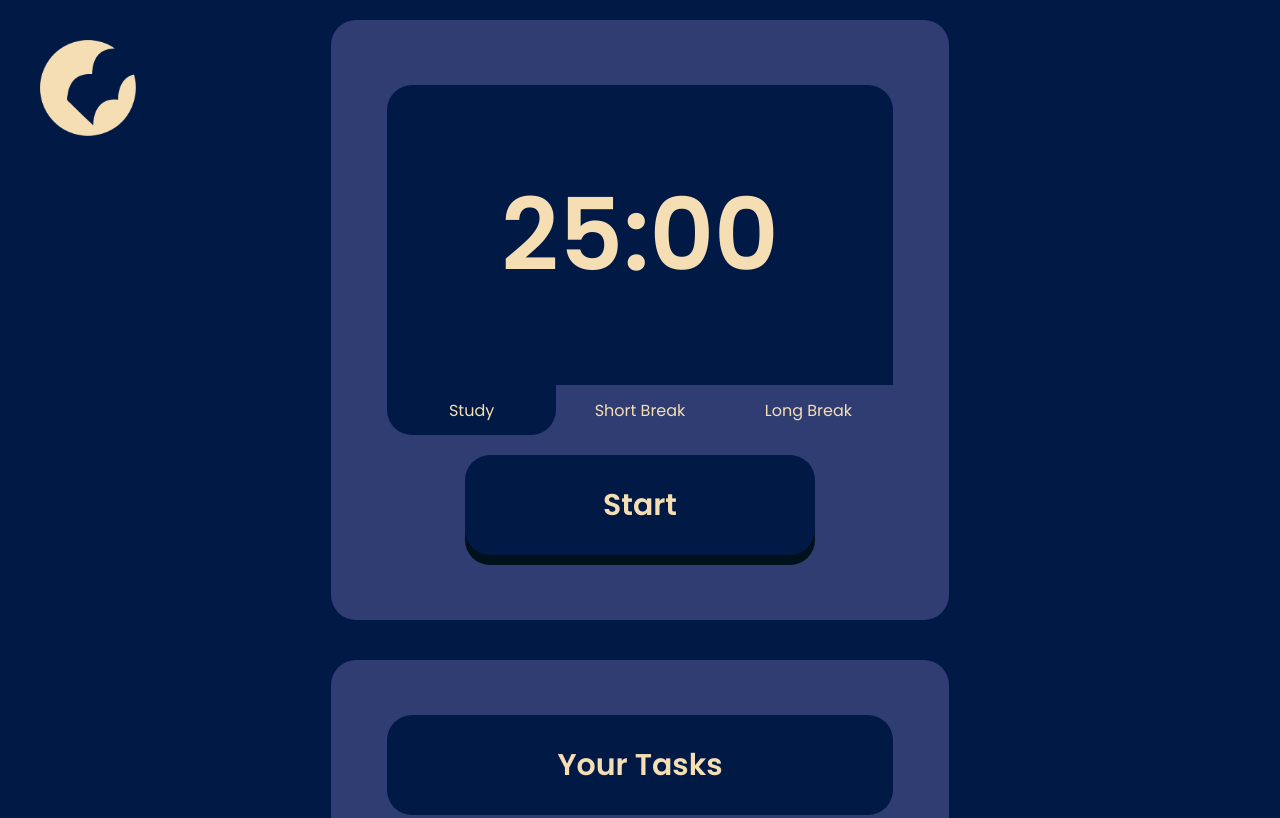
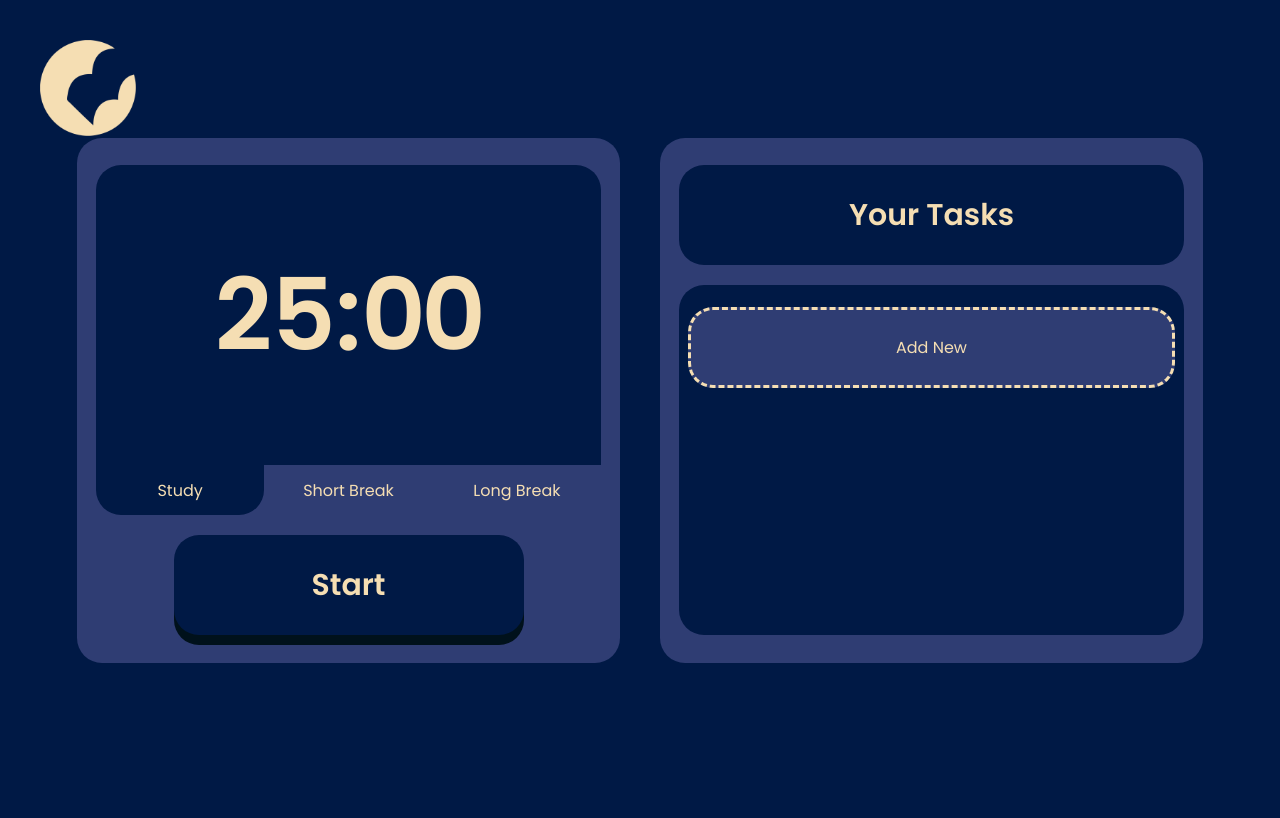
Before and after one commit to LYE-Software/langtimer, a plain HTML site: page index.html in a window 1280 px wide. Shown: the top 818 px of the page. Drawn offline with Linux system fonts and the light colour scheme.

Commit message:
kept letters from scooting by doing scuffed stuff

```diff
--- a/code.js
+++ b/code.js
@@ -92,6 +92,9 @@ function secondsToMinutesFormatted(seconds) {
     if (seconds < 10) {
         seconds = "0" + seconds;
     }
+    if (minutes < 10) {
+        minutes = "0" + minutes;
+    }
     return minutes + ":" + seconds;
 }
 
--- a/index.html
+++ b/index.html
@@ -45,8 +45,8 @@
         }
 
         .largepanel {
-            width: calc(var(--fullWidthInPanel) + 100px + 1vw);
-            height: 600px;
+            width: calc(var(--fullWidthInPanel) + 25px + 1vw);
+            height: 525px;
             margin: 20px;
             background-color: var(--main-color-light);
             border-radius: 25px;
@@ -151,6 +151,23 @@
         .nopointerevents {
             pointer-events: none;
         }
+
+        .taskContainer {
+            height: 85px;
+            width: calc(var(--fullWidthInPanel));
+        }
+
+        .task {
+            width: calc(var(--fullWidthInPanel) - 25px);
+            height: 75px;
+            border-style: dashed;
+            border-radius: 25px;
+            background-color: var(--main-color-light)
+        }
+
+        .char {
+            width: 60px;
+        }
     </style>
 </head>
 <body>
@@ -160,7 +177,11 @@
     <div class="wrap horizontalFlex full">
         <div class="verticalFlex largepanel">
             <div class="horizontalFlex" id="timerContainer">
-                25:00
+                <div id="num4" class="horizontalFlex char">2</div>
+                <div id="num3" class="horizontalFlex char">5</div>
+                <div id="num2" class="horizontalFlex" style="width: 30px;">:</div>
+                <div id="num1" class="horizontalFlex char">0</div>
+                <div id="num0" class="horizontalFlex char">0</div>
             </div>
             <div class="horizontalFlex">
                 <div id="study" class="selected horizontalFlex panelButton" onclick="changeMode('study')">Study</div>
@@ -181,8 +202,14 @@
         <div class="verticalFlex largepanel">
             <div class="horizontalFlex" id="tasksHeader">Your Tasks</div>
             <div class="spacer"></div>
-            <div class="spacer"></div>
-            <div id="tasksContainer"></div>
+            <div id="tasksContainer">
+                <div class="spacer"></div>
+                <div class="horizontalFlex taskContainer">
+                    <div class="task horizontalFlex">
+                        Add New
+                    </div>
+                </div>
+            </div>
         </div>
     </div>
 </body>
```
